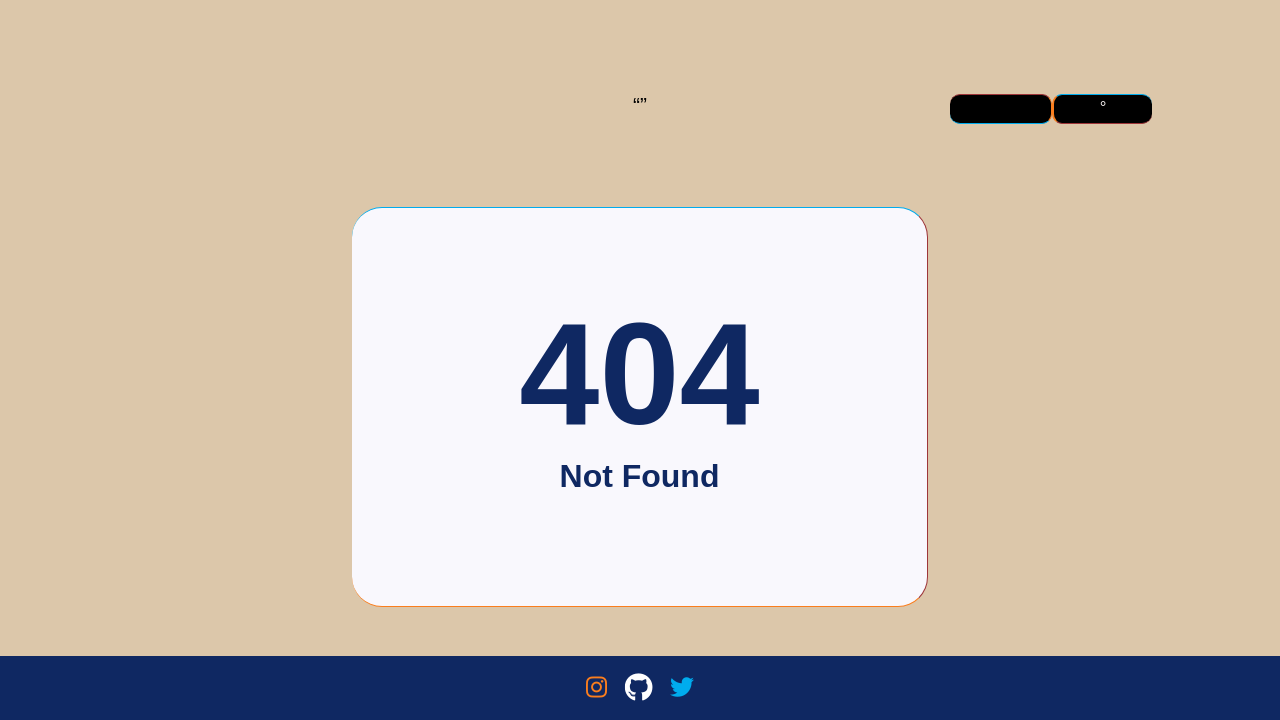
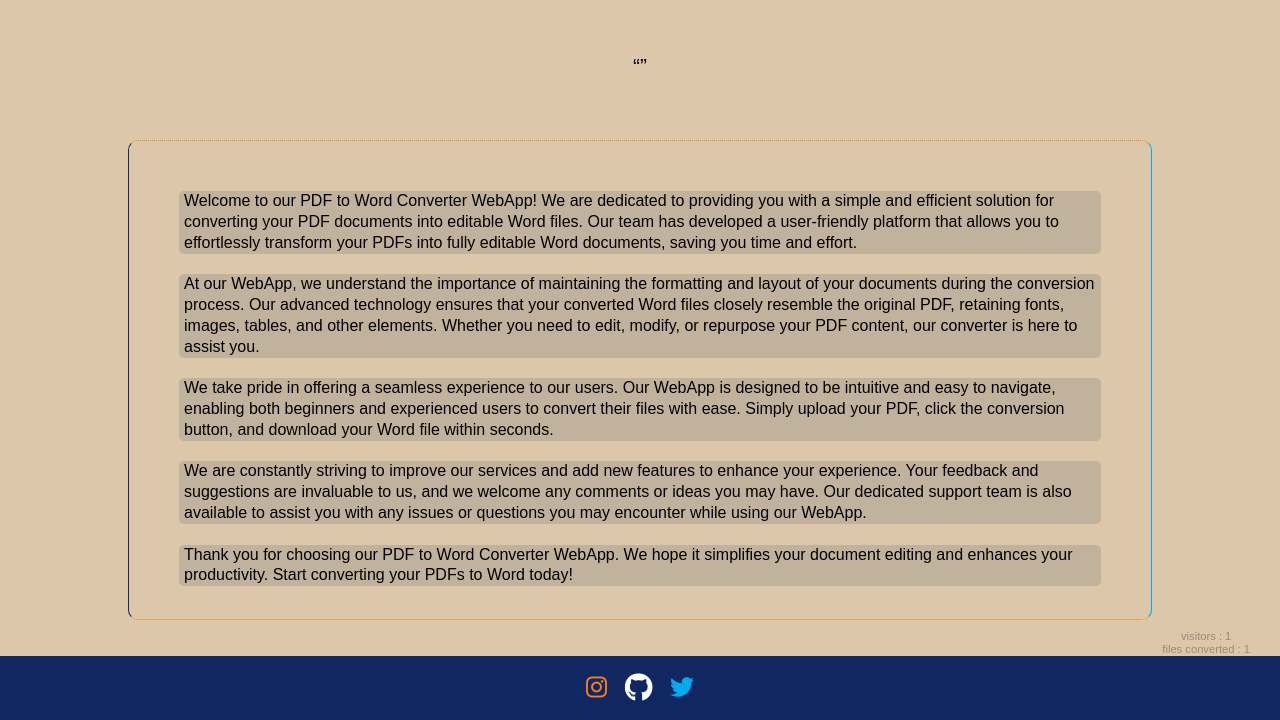
Before and after one commit to iamukn/Pdf-converter, a Flask app: page /about in a window 1280 px wide. Shown: the part 80-800 px from the top of the page. Run offline with Flask 3, Linux system fonts and the light colour scheme; tables that the repository leaves empty hold one stand-in row (values such as "Sample post"); some libraries are stand-ins or nearby versions.

Commit message:
added the about us page

```diff
--- a/app.py
+++ b/app.py
@@ -2,10 +2,11 @@
 
 """ Flask app to serve the converter """
 from Py_files.db import visitCount, counts
-from flask import Flask, render_template, request
+from flask import Flask, render_template, request, send_file
 from mimetypes import guess_type
 import requests
 from time import ctime
+from Py_files.pdfToDocx import pwConverter
 
 """instance of the Flask is created"""
 app = Flask(__name__)
@@ -35,7 +36,7 @@
 
 
 
-    """ handles the get request from the '/' directory"""
+    """ handles the get request from the '/' route"""
     @app.errorhandler(404)
     def not_found(e):
         return render_template("404.html", deg=temp, location=state)
@@ -49,27 +50,40 @@
         converts = counter["Total_converts"]
 
         return render_template("index.html", deg=temp, location=state, visits=traffic, convert=converts)
-
+    """ Handles the get request from the '/docx' route"""
     @app.route('/docx', methods=["GET"])
     def docx():
+        counter = counts()
+        traffic = counter["Site_traffic"]
+        converts = counter["Total_converts"]
+        return render_template("docx.html", deg=temp, location=state, visits=traffic, convert=converts)
 
-        return render_template("docx.html", deg=temp, location=state)
+
+    """ Handles the get request from the '/docx' route"""
+    @app.route('/about', methods=["GET"])
+    def about():
+        counter = counts()
+        traffic = counter["Site_traffic"]
+        converts = counter["Total_converts"]
+        return render_template("about.html", deg=temp, location=state, visits=traffic, convert=converts)
 
     """ handles the post request from the pdf recieved"""
 
     @app.route('/pdf2word', methods=['POST'])
     def convert():
         if request.method == 'POST':
-            pdf_file = request.files['Pdf2Word']
+            pdf_file = request.files['pdf_file']
+            pdf_file.save("pdf_file.pdf")
             verify = guess_type(pdf_file.filename)[0]
             new_name = pdf_file.filename.split('.pdf')
             rename = "{}.docx".format(new_name[0])
 
             if verify == "application/pdf":
-                return "Got it"
+
+                return pwConverter("pdf_file.pdf", rename)
 
             else:
-                return render_template("pdf2doc.html", deg=temp, pdf='file not a word document', location=state)
+                return render_template("pdf2doc.html", deg=temp, pdf='file not a pdf document', location=state)
 
     @app.route('/docx', methods=['POST'])
     def docx_convert():
--- a/converter/pdfToDocx.py
+++ /dev/null
@@ -1,6 +0,0 @@
-""" The Pdf to Docx converter method"""
-from pdf2docx import parse
-
-def pwConverter(x, y):
-    res = parse(x,y)
-    return send_file(y, as_attachment=True)
--- a/pword.txt
+++ b/pword.txt
@@ -1 +1 @@
-You'll add your sql password only here
+convert3r
--- a/static/styles/styles.css
+++ b/static/styles/styles.css
@@ -335,7 +335,7 @@
    color: snow;
    width: 100px;
    height: 100%;
-   padding-top: 3px;
+   padding:9px 10px;
    border-radius: 10px;
    opacity: 1;
    font-size: 0.7em;
@@ -343,7 +343,7 @@
     border-top: 1px solid #00acee ;
     border-bottom: 1px solid #9e363a;
     background-color: black;
-    margin-right: 0px;
+    margin-left: 0;
     background-opacity: 10px;
     transition: font-size .2s ease-in-out;
 }
@@ -362,9 +362,9 @@
    border-right: 1px solid rgb(250, 126,30) ;
    opacity: 1;
    font-size:0.9rem;
-   padding-top: 3px;
+   padding-top: 9px;
    padding-bottom: 3px;
-   padding-right: 30%;
+   padding-right: 10%;
    border-bottom: 1px solid #00acee ;
    border-top: 1px solid #9e363a;
    transition: font-size .2s ease;
@@ -419,3 +419,37 @@
     margin-right: 30px;
     opacity: 0.3;
 }
+
+/* About Page*/
+
+#about {
+
+    width: 80%;
+    margin: auto auto;
+    padding: 50px;
+    background-color: inherit;
+    display: inline-block;
+    font-size: 1.0rem;
+    line-height: 1.3;
+    border: 1px solid black;
+    height: 60%;
+    font-weight: 400;
+    color: black;
+    border: 1px dotted rgb(250, 126,30);
+    border-right: 1px solid #00acee;
+    border-left: 1px solid #0f2862;
+    cursor: auto;
+}
+
+
+#place, #place_temp {
+   display:none;
+}
+
+
+section#about > p {
+background-color: rgba(128, 128, 128, 0.3);
+font-size: 1rem;
+padding: 0 5px;
+border-radius: 5px;
+}
--- a/templates/404.html
+++ b/templates/404.html
@@ -18,8 +18,8 @@
 				<a href="/"><img src="/static/svg/pdf2.svg" id="img1" alt="pdf_logo"></img></a>
 			</div>
 			<div class="ctc-info">
-				<a href="#" class="info donate" type="button">Donate</a>
-				<a href="#" class="info about">About Us </a>
+				<a href="/donate" class="info donate" type="button">Donate</a>
+				<a href="/about" class="info about">About Us </a>
 				<a href="/" class="info home" >Home</a>
 		    </div>
 		</header>
@@ -39,7 +39,7 @@
 				<center>
 
 					<h1 class="err404">404</h1>
-					<h3 class="h3">Not Found</h3>
+					<h3 class="h3">Page Not Found</h3>
 					<br>
 
 				    </form>
--- /dev/null
+++ b/templates/about.html
@@ -0,0 +1,70 @@
+<!DOCTYPE html>
+<html>
+	<head>
+		<title>Pdf2Word converter</title>
+		<link rel="stylesheet" type="text/css" href="/static/styles/styles.css">
+		<script src="https://kit.fontawesome.com/31f14ce31a.js" crossorigin="anonymous"></script>
+		<meta charset="utf-8">
+		<meta name="description" content="Pdf to Word Converter">
+		<meta name="author" content="Ndukwe, Ukaegbu">
+		<meta name="viewport" content="width=device-width, initial-scale=1.0">
+		<script src="https://code.jquery.com/jquery-3.2.1.min.js"></script>
+		<script type="text/javascript" src="/static/script/main.js"></script>
+
+	</head>
+	<body>
+		<header>
+			<div class="img-holder">
+				<a href="/"><img src="/static/svg/pdf2.svg" id="img1" alt="pdf_logo"></img></a>
+			</div>
+			<div class="ctc-info">
+				<a href="/donate" class="info donate" type="button">Donate</a>
+				<a href="/about" class="info about">About Us </a>
+				<a href="/" class="info home">Home</a>
+		    </div>
+		</header>
+	    <center id = 'quote-holder'>
+	    	<div class="first"></div>
+	    	<div id="quote">
+	    	    <q id="quotes"></q>
+	    	    <p id="author"></p>
+	        </div>
+	        <div id="temp">
+	            <span id='place'>{{location}}</span>
+	            <span id="place_temp">{{deg}}</span>
+	         </div>
+	        </center>
+			<section id="about">
+				<p>
+					Welcome to our PDF to Word Converter WebApp! We are dedicated to providing you with a simple and efficient solution for converting your PDF documents into editable Word files. Our team has developed a user-friendly platform that allows you to effortlessly transform your PDFs into fully editable Word documents, saving you time and effort.
+				</p>
+				<br>
+				<p>
+					At our WebApp, we understand the importance of maintaining the formatting and layout of your documents during the conversion process. Our advanced technology ensures that your converted Word files closely resemble the original PDF, retaining fonts, images, tables, and other elements. Whether you need to edit, modify, or repurpose your PDF content, our converter is here to assist you.
+				</p>
+				<br>
+				<p>
+					We take pride in offering a seamless experience to our users. Our WebApp is designed to be intuitive and easy to navigate, enabling both beginners and experienced users to convert their files with ease. Simply upload your PDF, click the conversion button, and download your Word file within seconds.
+				</p>
+				<br>
+				<p>
+					We are constantly striving to improve our services and add new features to enhance your experience. Your feedback and suggestions are invaluable to us, and we welcome any comments or ideas you may have. Our dedicated support team is also available to assist you with any issues or questions you may encounter while using our WebApp.
+				</p>
+				<br>
+				<p>
+					Thank you for choosing our PDF to Word Converter WebApp. We hope it simplifies your document editing and enhances your productivity. Start converting your PDFs to Word today!
+				</p>
+			</section>
+		    <div class="div_visits">
+		    	<span>visitors : {{visits}}</span>
+		    	<span>files converted : {{convert}}</span>
+		    </div>
+		<footer>
+			<div class="foot">
+				<a href="https://www.instagram.com/iam_ukn" target="_blank" id='insta'><i class="fa-brands fa-instagram"></i></a>
+				<a href="https://github.com/iamukn"><i class="fa-brands fa-github fa-beat"></i></a>
+				<a href="https://twitter.com/iam_ukn" target="_blank" id='twit'><i class="fa-brands fa-twitter"></i></a>
+		    </div>
+	   </footer>
+	</body>
+</html>
--- a/templates/doc2pdf.html
+++ b/templates/doc2pdf.html
@@ -18,8 +18,8 @@
 				<a href="/"><img src="/static/svg/pdf2.svg" id="img1" alt="pdf_logo"></img></a>
 			</div>
 			<div class="ctc-info">
-				<a href="#" class="info donate" type="button">Donate</a>
-				<a href="#" class="info about">About Us </a>
+				<a href="/donate" class="info donate" type="button">Donate</a>
+				<a href="/about" class="info about">About Us </a>
 				<a href="/" class="info home" >Home</a>
 		    </div>
 		</header>
--- a/templates/docx.html
+++ b/templates/docx.html
@@ -18,8 +18,8 @@
 				<a href="/"><img src="/static/svg/pdf2.svg" id="img1" alt="pdf_logo"></img></a>
 			</div>
 			<div class="ctc-info">
-				<a href="#" class="info donate" type="button">Donate</a>
-				<a href="#" class="info about">About Us </a>
+				<a href="/donate" class="info donate" type="button">Donate</a>
+				<a href="/about" class="info about">About Us </a>
 				<a href="/" class="info home">Home</a>
 		    </div>
 		</header>
--- a/templates/index.html
+++ b/templates/index.html
@@ -18,8 +18,8 @@
 				<a href="/"><img src="/static/svg/pdf2.svg" id="img1" alt="pdf_logo"></img></a>
 			</div>
 			<div class="ctc-info">
-				<a href="#" class="info donate" type="button">Donate</a>
-				<a href="#" class="info about">About Us </a>
+				<a href="/donate" class="info donate" type="button">Donate</a>
+				<a href="/about" class="info about">About Us </a>
 				<a href="/" class="info home">Home</a>
 		    </div>
 		</header>
@@ -41,7 +41,7 @@
 							<br>
 							<span id='desc'>Drop a pdf file</span> <br>
 							<br>
-							<input type="file" name="Pdf2Word" id="Pdf2Word" required>
+							<input type="file" name="pdf_file" id="Pdf2Word" required>
 						    <br>
 					    </label>
 					    <a class="switch" href="/docx"><img class="word"src="/static/svg/test.svg"></a>
--- a/templates/pdf2doc.html
+++ b/templates/pdf2doc.html
@@ -19,8 +19,8 @@
 				<a href="/"><img src="/static/svg/pdf2.svg" id="img1" alt="pdf_logo"></img></a>
 			</div>
 			<div class="ctc-info">
-				<a href="#" class="info donate" type="button">Donate</a>
-				<a href="#" class="info about">About Us </a>
+				<a href="/donate" class="info donate" type="button">Donate</a>
+				<a href="/about" class="info about">About Us </a>
 				<a href="/" class="info home">Home</a>
 		    </div>
 		</header>
```
Also changed, not shown: Py_files/pdfToDocx.py (added, +13 -0 lines).
